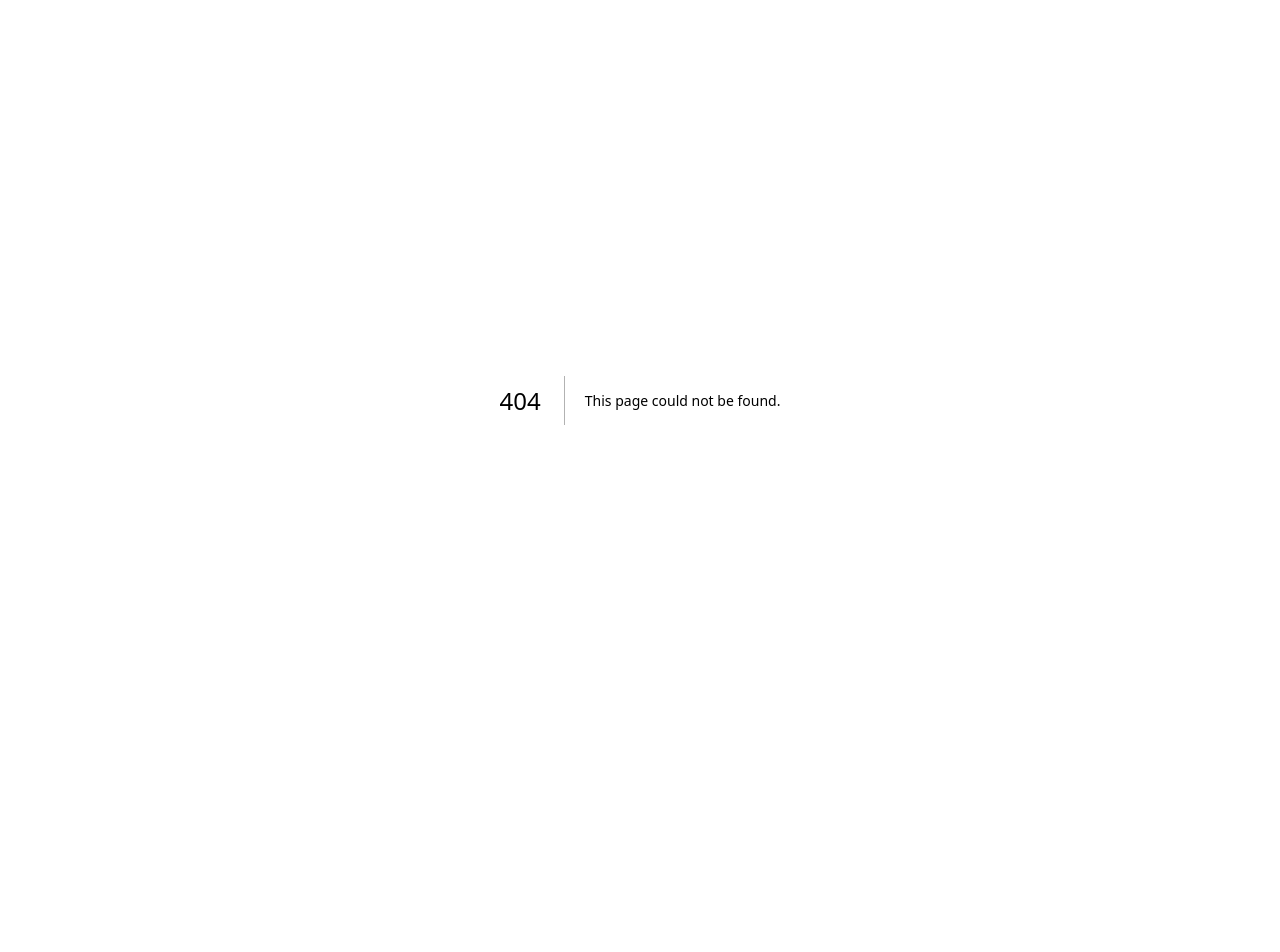
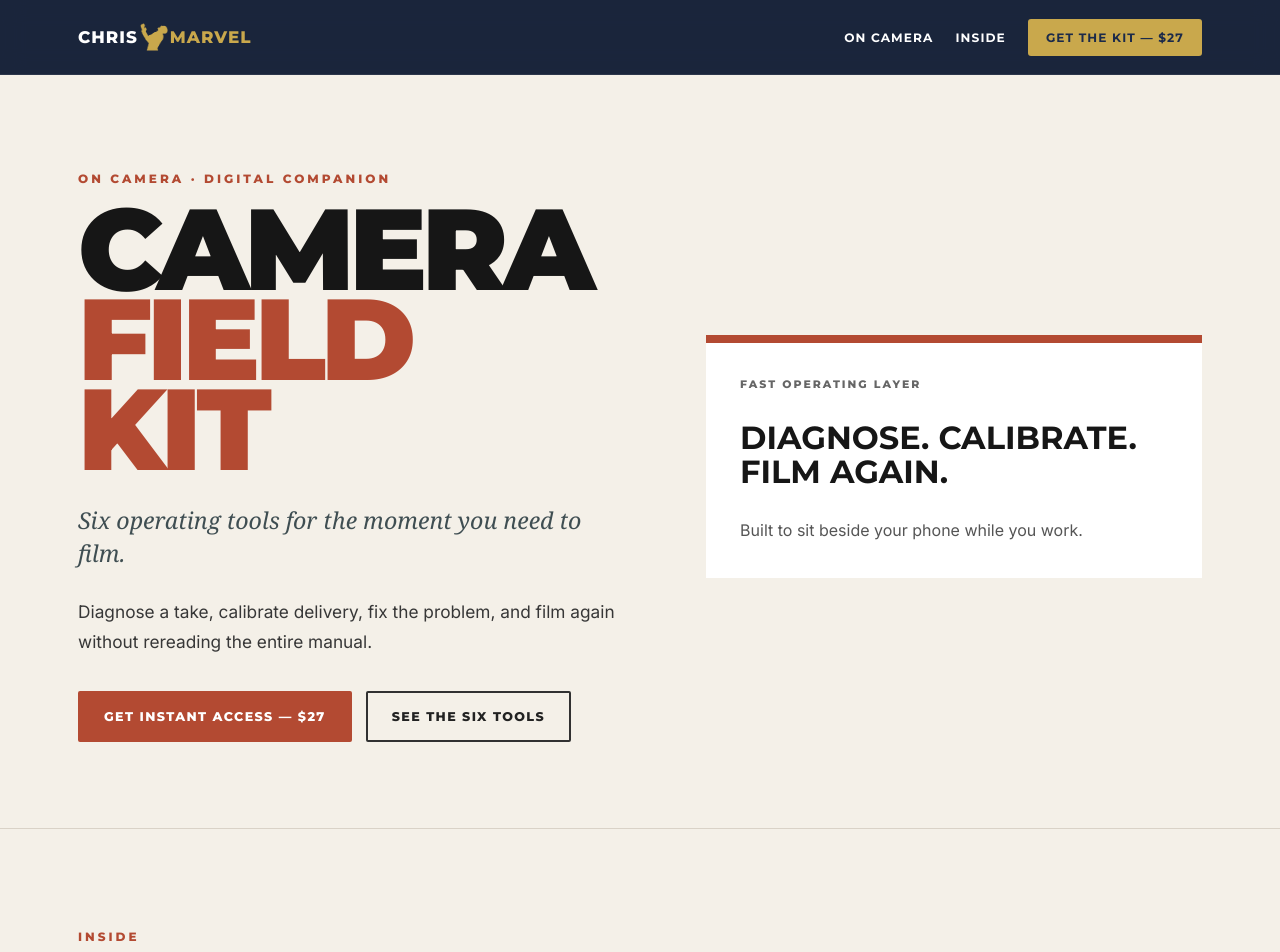
Before and after one commit to PivotTraining/ChrisMarvel, a Next.js app: page /on-camera/field-kit in a window 1280 px wide. Before the commit this address had no page. Shown: the top 952 px of the page. Before the commit the page ends 800 px from the top, so only its background shows below. Built offline with nearby package versions, Linux system fonts and the light colour scheme.

Commit message:
Add ON CAMERA Field Kit page

```diff
--- /dev/null
+++ b/app/on-camera/field-kit/page.tsx
@@ -0,0 +1,20 @@
+import type { Metadata } from 'next'
+import '../../globals.css'
+import '../../two-rooms/two-rooms.css'
+
+export const metadata: Metadata = {
+  title: 'Camera Field Kit | ON CAMERA',
+  description: 'Six practical camera tools for diagnosing a take, calibrating delivery, and filming better.',
+  alternates: { canonical: 'https://chrismarvelspeaks.com/on-camera/field-kit' },
+}
+
+const checkoutUrl='https://buy.stripe.com/28E3cvgkt8nCaHB8jja3u0B'
+const tools=[['01','Camera Emergency','A ten-minute rescue protocol for the days when you need to film now.'],['02','Calibration Scorecard','Score the variables that determine what the viewer actually receives.'],['03','Bad Take Autopsy','Turn “something feels wrong” into a specific failure you can correct.'],['04','Good Take Anatomy','See what changes when the same expertise is calibrated for camera.'],['05','Before You Post','A craft-control check before views and comments enter the equation.'],['06','Operating Hub','A single-page map that tells you which tool to use next.']]
+
+export default function CameraFieldKitPage(){return <main className="tr-page">
+<nav className="tr-nav"><div className="tr-wrap tr-nav-inner"><a className="tr-brand" href="/">Chris<img src="/images/chris-marvel-logo.png" alt="" width={28} height={28}/><span>Marvel</span></a><div className="tr-nav-links"><a href="/on-camera">ON CAMERA</a><a href="#inside">Inside</a><a className="tr-nav-cta" href={checkoutUrl}>Get the Kit — $27</a></div></div></nav>
+<header className="tr-hero"><div className="tr-wrap tr-hero-grid"><div className="tr-hero-copy"><div className="tr-eyebrow">ON CAMERA · Digital Companion</div><h1 style={{fontSize:'clamp(4.2rem,9vw,8rem)'}}>Camera<br/><span>Field Kit</span></h1><p className="tr-deck">Six operating tools for the moment you need to film.</p><p className="tr-lead">Diagnose a take, calibrate delivery, fix the problem, and film again without rereading the entire manual.</p><div className="tr-actions"><a className="tr-btn tr-btn-rust" href={checkoutUrl}>Get Instant Access — $27</a><a className="tr-btn tr-btn-ghost" href="#inside">See the Six Tools</a></div></div><div className="tr-page-card" style={{minHeight:0,borderTopColor:'#B34A32'}}><div className="tr-page-label">Fast operating layer</div><h3>Diagnose. Calibrate. Film again.</h3><p>Built to sit beside your phone while you work.</p></div></div></header>
+<section className="tr-problem" id="inside"><div className="tr-wrap"><div className="tr-section-kicker">Inside</div><h2>The right tool<br/><span>at the right moment.</span></h2><div className="tr-framework-grid" style={{marginTop:50}}>{tools.map(([n,t,c])=><article key={t} className="tr-framework-card"><div className="tr-framework-num">{n}</div><h3>{t}</h3><p>{c}</p></article>)}</div></div></section>
+<section className="tr-pages"><div className="tr-wrap tr-for-grid"><div><div className="tr-section-kicker">Need the full system?</div><h2 style={{fontFamily:'var(--font-heading)',fontSize:'clamp(2.5rem,5vw,4.4rem)',lineHeight:1,textTransform:'uppercase',letterSpacing:'-2px'}}>ON CAMERA is the complete 105-page manual.</h2><p style={{fontSize:'1.05rem',lineHeight:1.8,color:'#444',marginTop:22}}>The Field Kit is included inside the full manual. If you start here at $27, the post-purchase upgrade lets you add the complete system for $20 more.</p><div className="tr-actions"><a className="tr-btn tr-btn-ghost" href="/on-camera">See ON CAMERA — $47</a></div></div></div></section>
+<footer className="tr-footer"><div className="tr-wrap tr-footer-inner"><div>© 2026 Chris Marvel Davis</div><div><a href="/on-camera">ON CAMERA</a></div></div></footer>
+</main>}
```
